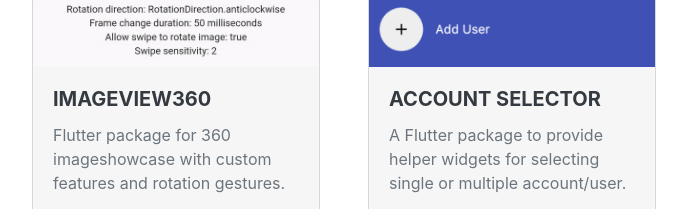
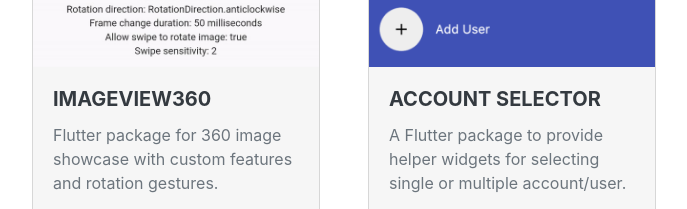
Before and after one commit to harpreetseera/harpreetseera.github.io, a plain HTML site: page index.html in a window 1280 px wide. Shown: the part 3580-3789 px from the top of the page, without its empty margins (288-975 px from the left). Drawn offline with nearby package versions, Linux system fonts and the light colour scheme; a web font is replaced by a local one.

Commit message:
fix: typo

```diff
--- a/index.html
+++ b/index.html
@@ -165,7 +165,7 @@
                                 class="card-img-top card-image" alt="..."></a>
                         <div class="card-body">
                             <h5 class="card-title">Imageview360</h5>
-                            <p class="card-text">Flutter package for 360 imageshowcase with custom features and rotation
+                            <p class="card-text">Flutter package for 360 image showcase with custom features and rotation
                                 gestures.</p>
                             <a href="https://pub.dev/packages/imageview360" class="btn btn-primary">Pub</a>
                             <a href="https://github.com/hd-motion/flutter_imageview_360" class="btn btn-primary"><i
```
